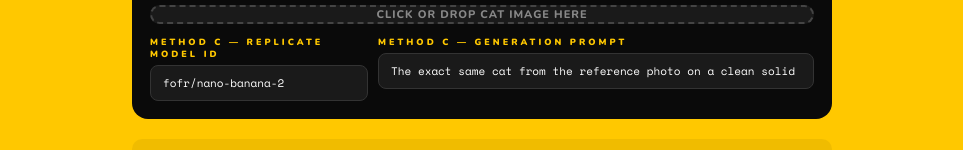
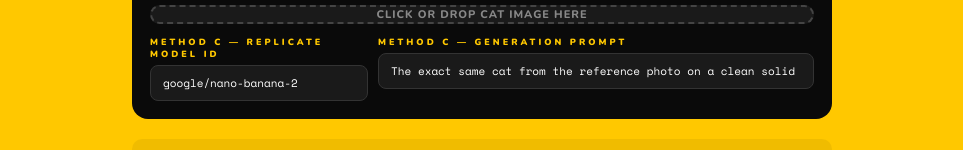
Before and after one commit to luapk/cats-will-say-anything, a React (Vite) app: page /dev/bg-test in a window 1280 px wide. Shown: the part 186-336 px from the top of the page, without its empty margins (158-1121 px from the left). Built offline with nearby package versions, Linux system fonts and the light colour scheme.

Commit message:
Fix Method C model ID: google/nano-banana-2
https://claude.ai/code/session_01T9wKrW8ZdsPnTGf91T3o4E

```diff
--- a/src/BgRemovalComparison.jsx
+++ b/src/BgRemovalComparison.jsx
@@ -172,7 +172,7 @@ export default function BgRemovalComparison() {
   const [b64, setB64] = useState(null);
   const [mime, setMime] = useState("image/jpeg");
   const [dragOver, setDragOver] = useState(false);
-  const [modelC, setModelC] = useState("fofr/nano-banana-2");
+  const [modelC, setModelC] = useState("google/nano-banana-2");
   const [promptC, setPromptC] = useState(
     "The exact same cat from the reference photo on a clean solid yellow background. Critically preserve without any alteration: the cat's precise fur markings and coat pattern, exact fur colours, eye colour and eye shape, fur length and texture, facial structure, whisker length, age (kitten/adult/senior), body proportions, and any distinctive features or blemishes. The cat must be photorealistally identical to the reference. Clean flat yellow background (#FFD600), studio product photography, professional lighting, sharp focus on the cat."
   );
```
